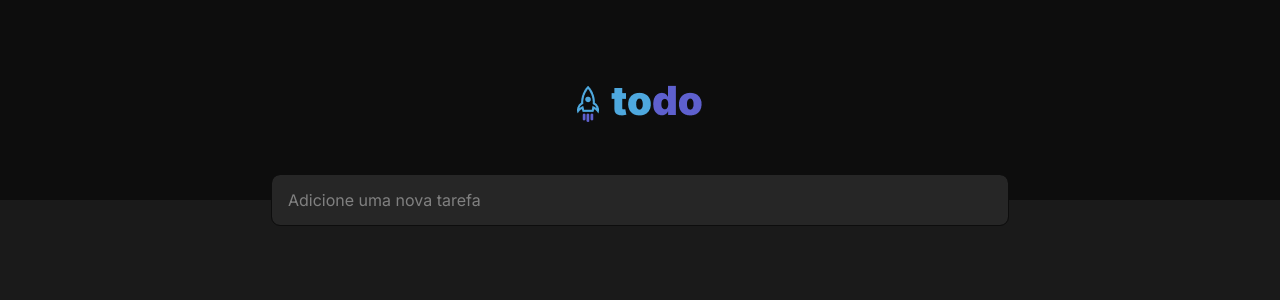
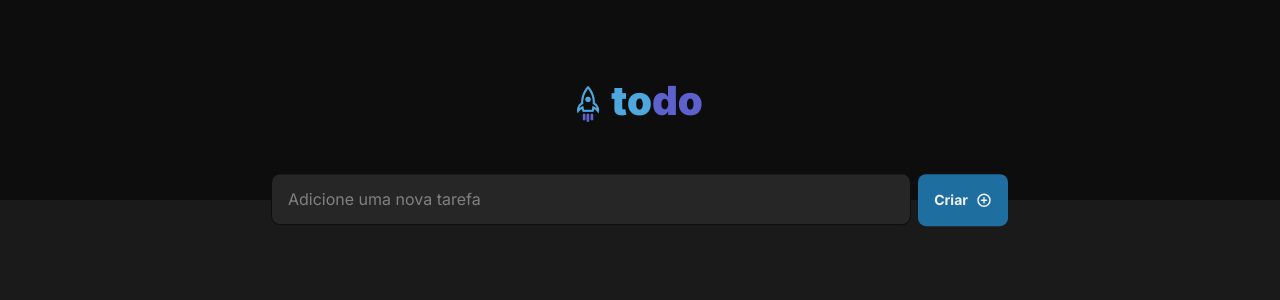
Before and after one commit to WigorCosta21/desafio-todo, a React (Vite) app: page / in a window 1280 px wide. Shown: the top 300 px of the page. Built offline with nearby package versions, Linux system fonts and the light colour scheme.

Commit message:
feat: created button component

```diff
--- a/package.json
+++ b/package.json
@@ -10,6 +10,7 @@
     "preview": "vite preview"
   },
   "dependencies": {
+    "@phosphor-icons/react": "^2.1.7",
     "react": "^18.3.1",
     "react-dom": "^18.3.1"
   },
--- a/src/App.tsx
+++ b/src/App.tsx
@@ -1,8 +1,10 @@
+import { PlusCircle } from "@phosphor-icons/react";
 import { Header } from "./components/Header";
+import { Input } from "./components/Input";
+import { Button } from "./components/Button";
 
 import styles from "./App.module.css";
 import "./global.css";
-import { Input } from "./components/Input";
 
 const App = () => {
   return (
@@ -11,6 +13,9 @@ const App = () => {
       <section className={styles.container}>
         <div className={styles.taskContainer}>
           <Input placeholder="Adicione uma nova tarefa" />
+          <Button>
+            Criar <PlusCircle color="#f2f2f2" size={16} weight="bold" />
+          </Button>
         </div>
       </section>
     </main>
--- /dev/null
+++ b/src/components/Button.module.css
@@ -0,0 +1,19 @@
+.button {
+    display: flex;
+    align-items: center;
+    gap: 0.5rem;
+    color: var(--gray-100);
+    background-color: var(--blue-dark);
+    border: 0;
+    border-radius: 8px;
+    padding: 1rem;
+    font-weight: bold;
+    cursor: pointer;
+    font-size: 0.875rem;
+    line-height: 140%;
+    transition: all 0.2s;
+}
+
+.button:hover {
+    background-color: var(--blue);
+}
--- /dev/null
+++ b/src/components/Button.tsx
@@ -0,0 +1,14 @@
+import styles from "./Button.module.css";
+import { ButtonHTMLAttributes, ReactNode } from "react";
+
+interface buttonProps extends ButtonHTMLAttributes<HTMLButtonElement> {
+  children: ReactNode;
+}
+
+export const Button = ({ children, ...props }: buttonProps) => {
+  return (
+    <button className={styles.button} {...props}>
+      {children}
+    </button>
+  );
+};
```
Also changed, not shown: 1 other file (tests, documents, lock files or other folders).
